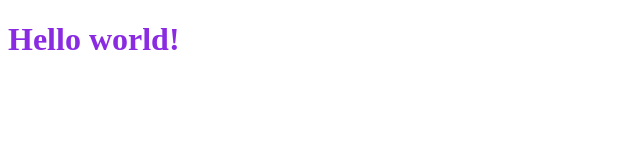
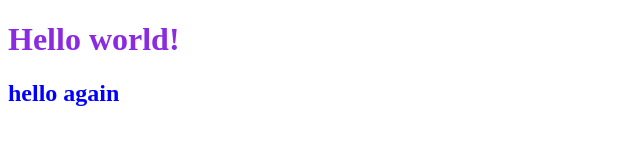
Before and after one commit to Nurzat23/my-site, a plain HTML site: page index.html in a window 1280 px wide. Shown: the whole page, without its empty margins (0-640 px from the left). Drawn offline with Linux system fonts and the light colour scheme.

Commit message:
Add Subtitle

```diff
--- a/index.html
+++ b/index.html
@@ -10,5 +10,6 @@
 
   <body>
     <h1>Hello world!</h1>
+    <h2>hello again</h2>
   </body>
 </html>
--- a/style.css
+++ b/style.css
@@ -1,3 +1,7 @@
 h1 {
   color: blueviolet;
 }
+
+h2 {
+  color: blue;
+}
```
